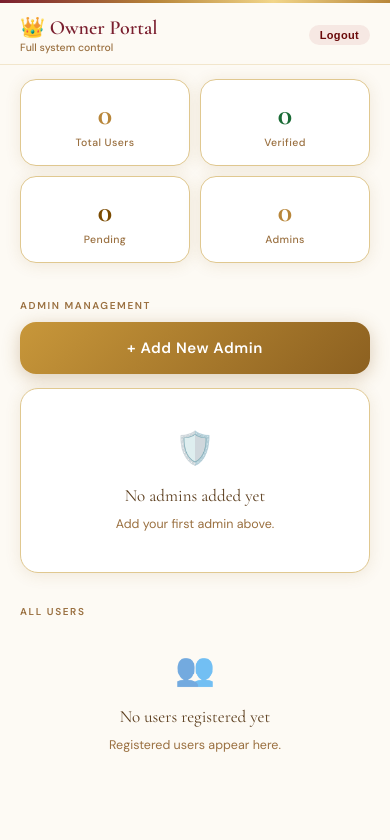
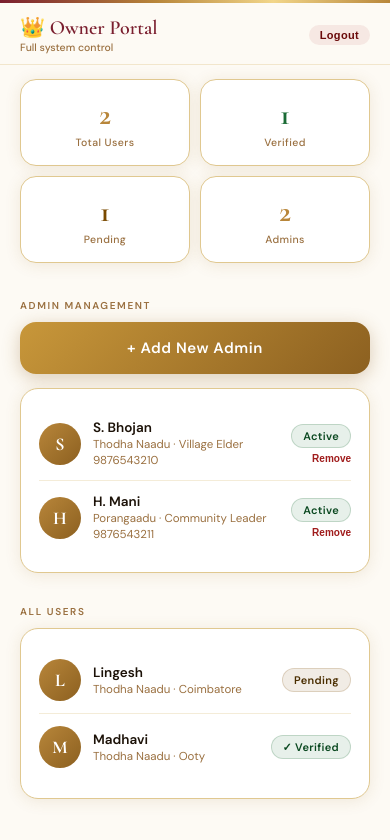
Before and after one commit to itsshamikshatech-droid/Madhuvae, a React (Vite) app: page /owner in a window 390 px wide. Shown: the top 840 px of the page. Built offline with nearby package versions, Linux system fonts and the light colour scheme.

Commit message:
Fix scrolling, full-screen desktop responsiveness, and portal functionality

```diff
--- a/src/index.css
+++ b/src/index.css
@@ -9,21 +9,21 @@
   --sh:0 2px 16px rgba(140,96,32,.12);--sh2:0 6px 32px rgba(140,96,32,.18);
 }
 
-html, body {
-  height:100%;
-  overflow:hidden;
+/* ── LAYOUT ── */
+html, body, #root, .outer {
+  height: 100%;
+  margin: 0;
+  padding: 0;
+  overflow: hidden; /* App handles its own scrolling */
 }
 
 body {
-  background:var(--bg);
-  font-family:'DM Sans',sans-serif;
-  color:var(--ink);
+  background: var(--bg);
+  font-family: 'DM Sans', sans-serif;
+  color: var(--ink);
 }
 
-/* ── LAYOUT ── */
 .outer {
-  height: 100vh;
-  width: 100vw;
   display: flex;
   flex-direction: column;
   background: var(--bg);
@@ -36,6 +36,8 @@ body {
   overflow: hidden;
   position: relative;
   background: var(--surface);
+  width: 100%;
+  max-width: none; /* Full monitor width */
 }
 
 .accent{height:3px;background:linear-gradient(90deg,var(--cr),var(--g1) 40%,var(--g3) 70%,var(--g1));flex-shrink:0;}
--- a/src/pages/AdminPortal.jsx
+++ b/src/pages/AdminPortal.jsx
@@ -3,8 +3,21 @@ import { useNavigate } from 'react-router-dom';
 
 export default function AdminPortal() {
   const navigate = useNavigate();
-  // Mock data
-  const [stats] = useState({ total: 0, pending: 0, approved: 0, rejected: 0 });
+  const [apps, setApps] = useState([
+    { id: 1, name: 'Lingesh', seemai: 'Thodha Naadu', ooru: 'Kallatti_Ooru', hatti: 'Kallatti', age: 26, occupation: 'Software Engineer', city: 'Coimbatore', status: 'pending' },
+    { id: 2, name: 'Madhavi', seemai: 'Thodha Naadu', ooru: 'Kallatti_Ooru', hatti: 'Mynale', age: 24, occupation: 'Teacher', city: 'Ooty', status: 'pending' },
+    { id: 3, name: 'Gowtham', seemai: 'Thodha Naadu', ooru: 'Kallatti_Ooru', hatti: 'Sholur', age: 28, occupation: 'Farmer', city: 'Ooty', status: 'pending' }
+  ]);
+
+  const approved = apps.filter(a => a.status === 'approved').length;
+  const rejected = apps.filter(a => a.status === 'rejected').length;
+  const pending = apps.filter(a => a.status === 'pending').length;
+
+  const handleAction = (id, newStatus) => {
+    if (window.confirm(`Are you sure you want to ${newStatus} this application?`)) {
+      setApps(apps.map(a => a.id === id ? { ...a, status: newStatus } : a));
+    }
+  };
 
   return (
     <div className="sc on" id="s-admin">
@@ -21,31 +34,56 @@ export default function AdminPortal() {
       <div className="sb" style={{ padding: '14px 20px' }}>
         <div className="sgrid" id="admin-stats">
           <div className="sbox">
-            <div className="snum" id="as-total">{stats.total}</div>
+            <div className="snum" id="as-total">{apps.length}</div>
             <div className="slbl">Total Assigned</div>
           </div>
           <div className="sbox">
-            <div className="snum" style={{ color: 'var(--warn)' }} id="as-pend">{stats.pending}</div>
+            <div className="snum" style={{ color: 'var(--warn)' }} id="as-pend">{pending}</div>
             <div className="slbl">Pending Review</div>
           </div>
           <div className="sbox">
-            <div className="snum" style={{ color: 'var(--ok)' }} id="as-appr">{stats.approved}</div>
+            <div className="snum" style={{ color: 'var(--ok)' }} id="as-appr">{approved}</div>
             <div className="slbl">Approved</div>
           </div>
           <div className="sbox">
-            <div className="snum" style={{ color: 'var(--err)' }} id="as-rej">{stats.rejected}</div>
+            <div className="snum" style={{ color: 'var(--err)' }} id="as-rej">{rejected}</div>
             <div className="slbl">Rejected</div>
           </div>
         </div>
 
         <div className="section-label" style={{ marginTop: '4px' }}>Pending Applications</div>
         <div id="admin-apps">
-          <div className="empty" style={{ padding: '30px 0' }}>
-            <div className="empty-icon" style={{ fontSize: '36px' }}>📋</div>
-            <div className="empty-title" style={{ fontSize: '18px' }}>No pending applications</div>
-            <div className="empty-sub">New applications from your Seemai region will appear here.</div>
-          </div>
+          {pending === 0 ? (
+            <div className="empty" style={{ padding: '30px 0' }}>
+              <div className="empty-icon" style={{ fontSize: '36px' }}>📋</div>
+              <div className="empty-title" style={{ fontSize: '18px' }}>No pending applications</div>
+              <div className="empty-sub">All applications from your Seemai have been processed.</div>
+            </div>
+          ) : (
+            apps.filter(a => a.status === 'pending').map(u => (
+              <div className="card" key={u.id} style={{ marginBottom: '12px' }}>
+                <div className="arow" style={{ border: 'none', padding: '0 0 12px' }}>
+                  <div className="aav">{u.name[0]}</div>
+                  <div className="ai">
+                    <strong>{u.name}</strong>
+                    <span>{u.seemai} · {u.ooru}</span>
+                    <span style={{ color: 'var(--hint)' }}>Submitted · Today</span>
+                  </div>
+                  <span className="chip ca">Pending</span>
+                </div>
+                <div style={{ background: 'rgba(184,134,58,.06)', borderRadius: '12px', padding: '11px 13px', marginBottom: '12px', fontSize: '12.5px', color: 'var(--muted)', lineHeight: '1.65' }}>
+                  <strong>Hatti:</strong> {u.hatti} · <strong>Lineage:</strong> —<br />
+                  <strong>Age:</strong> {u.age} · <strong>City:</strong> {u.city} · <strong>Occ:</strong> {u.occupation}
+                </div>
+                <div className="btn-row">
+                  <button className="btn btn-ok btn-sm" onClick={() => handleAction(u.id, 'approved')}>✓ Approve</button>
+                  <button className="btn btn-err btn-sm" onClick={() => handleAction(u.id, 'rejected')}>Reject</button>
+                </div>
+              </div>
+            ))
+          )}
         </div>
+        <div style={{ height: '40px' }} /> {/* Spacing */}
       </div>
     </div>
   );
--- a/src/pages/OwnerPortal.jsx
+++ b/src/pages/OwnerPortal.jsx
@@ -3,7 +3,27 @@ import { useNavigate } from 'react-router-dom';
 
 export default function OwnerPortal() {
   const navigate = useNavigate();
-  const [stats] = useState({ users: 0, verified: 0, pending: 0, admins: 0 });
+  const [admins, setAdmins] = useState([
+    { id: 1, name: 'S. Bhojan', seemai: 'Thodha Naadu', role: 'Village Elder', phone: '9876543210', active: true },
+    { id: 2, name: 'H. Mani', seemai: 'Porangaadu', role: 'Community Leader', phone: '9876543211', active: true }
+  ]);
+  const [users] = useState([
+    { id: 1, name: 'Lingesh', seemai: 'Thodha Naadu', city: 'Coimbatore', verified: false },
+    { id: 2, name: 'Madhavi', seemai: 'Thodha Naadu', city: 'Ooty', verified: true }
+  ]);
+
+  const stats = {
+    users: users.length,
+    verified: users.filter(u => u.verified).length,
+    pending: users.filter(u => !u.verified).length,
+    admins: admins.filter(a => a.active).length
+  };
+
+  const removeAdmin = (id) => {
+    if (window.confirm('Are you sure you want to deactivate this admin?')) {
+      setAdmins(admins.map(a => a.id === id ? { ...a, active: false } : a));
+    }
+  };
 
   return (
     <div className="sc on" id="s-owner">
@@ -43,21 +63,38 @@ export default function OwnerPortal() {
         </button>
 
         <div className="card" id="owner-admins-list">
-          <div className="empty" style={{ padding: '20px 0' }}>
-            <div className="empty-icon" style={{ fontSize: '32px' }}>🛡️</div>
-            <div className="empty-title" style={{ fontSize: '17px' }}>No admins added yet</div>
-            <div className="empty-sub" style={{ fontSize: '12.5px' }}>Add your first admin above.</div>
-          </div>
+          {admins.filter(a => a.active).map(a => (
+            <div className="arow" key={a.id}>
+              <div className="aav">{a.name[0]}</div>
+              <div className="ai">
+                <strong>{a.name}</strong>
+                <span>{a.seemai} · {a.role}</span>
+                <span>{a.phone}</span>
+              </div>
+              <div style={{ display: 'flex', flexDirection: 'column', gap: '5px', alignItems: 'flex-end' }}>
+                <span className="chip cg">Active</span>
+                <button onClick={() => removeAdmin(a.id)} style={{ fontSize: '10px', color: 'var(--err)', background: 'none', border: 'none', cursor: 'pointer', fontWeight: 600 }}>Remove</button>
+              </div>
+            </div>
+          ))}
         </div>
 
         <div className="section-label">All Users</div>
         <div id="owner-users-list">
-          <div className="empty" style={{ padding: '20px 0' }}>
-            <div className="empty-icon" style={{ fontSize: '32px' }}>👥</div>
-            <div className="empty-title" style={{ fontSize: '17px' }}>No users registered yet</div>
-            <div className="empty-sub" style={{ fontSize: '12.5px' }}>Registered users appear here.</div>
+          <div className="card">
+            {users.map(u => (
+              <div className="arow" key={u.id}>
+                <div className="aav">{u.name[0]}</div>
+                <div className="ai">
+                  <strong>{u.name}</strong>
+                  <span>{u.seemai} · {u.city}</span>
+                </div>
+                {u.verified ? <span className="chip cg">✓ Verified</span> : <span className="chip ca">Pending</span>}
+              </div>
+            ))}
           </div>
         </div>
+        <div style={{ height: '40px' }} />
       </div>
     </div>
   );
```
